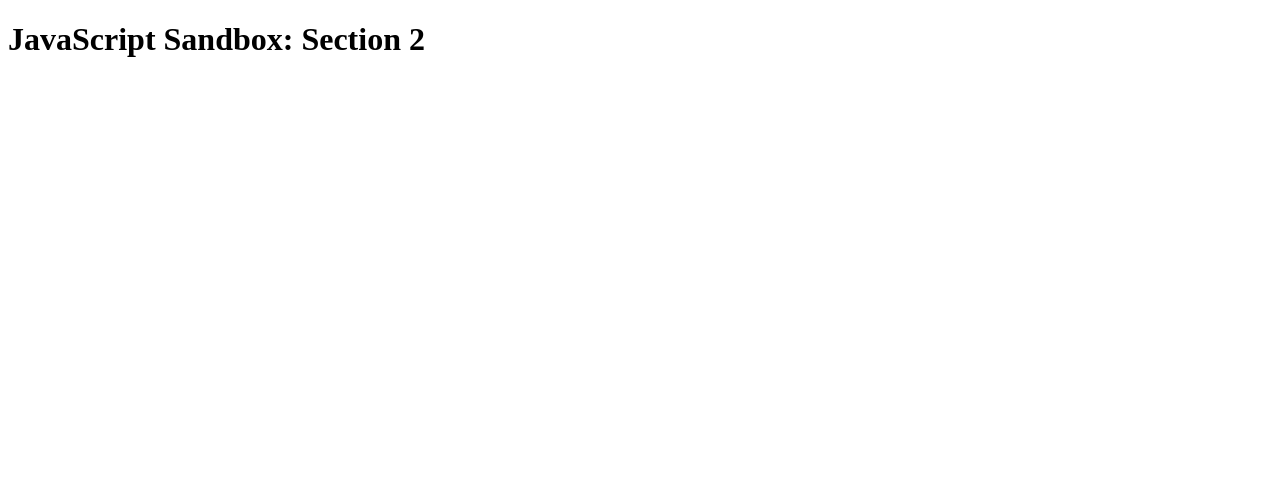
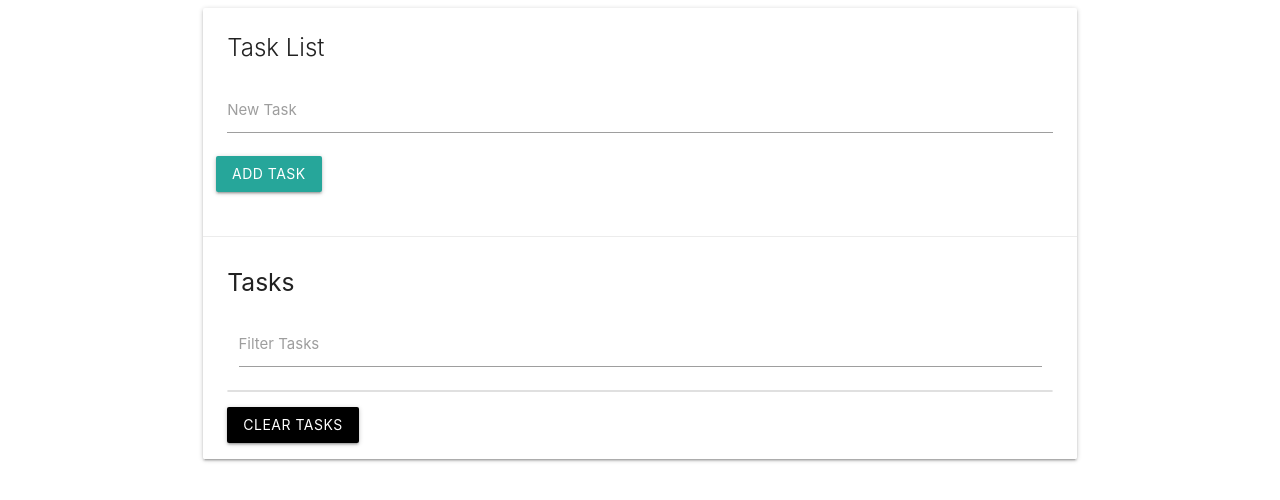
Before and after one commit to leminh4000/js-learning-4, a plain HTML site: page index.html in a window 1280 px wide. Drawn offline with nearby package versions, Linux system fonts and the light colour scheme.

Commit message:
chapter 4 begin

```diff
--- /dev/null
+++ b/app.js
@@ -0,0 +1,2 @@
+const form=document.querySelector('#task-form');
+console.log(form);
--- a/index.html
+++ b/index.html
@@ -1,13 +1,51 @@
-<!DOCTYPE html>
+<!doctype html>
 <html lang="en">
 <head>
     <meta charset="UTF-8">
-    <meta http-equiv="X-UA-Compatible" content="IE=edge">
-    <meta name="viewport" content="width=device-width, initial-scale=1.0">
-    <title>JavaScript Sandbox: Section 2</title>
+    <meta name="viewport"
+          content="width=device-width, user-scalable=no, initial-scale=1.0, maximum-scale=1.0, minimum-scale=1.0">
+    <meta http-equiv="X-UA-Compatible" content="ie=edge">
+    <title>Task List</title>
+    <link rel="stylesheet" href="https://cdnjs.cloudflare.com/ajax/libs/materialize/1.0.0/css/materialize.min.css">
+
 </head>
 <body>
-    <h1>JavaScript Sandbox: Section 2</h1>
-    <script src="app.js"></script>
+<div class="container">
+    <div class="row">
+        <div class="col s12">
+            <div id="main" class="card">
+                <div class="card-content">
+                    <span class="card-title">Task List</span>
+                    <div class="row">
+                        <form id="task-form">
+                            <div class="input-field col s12">
+                                <input id="task" type="text" class="validate">
+                                <label for="task">New Task</label>
+                            </div>
+                            <input type="submit" value="Add Task" class="btn">
+                        </form>
+                    </div>
+                </div>
+                <div class="card-action">
+                    <h5 id="task-title">Tasks</h5>
+                    <div class="input-field col s12">
+                        <input type="text" name="filter" id="filter">
+                        <label for="filter">Filter Tasks</label>
+                    </div>
+                    <ul class="collection"></ul>
+                    <a href="#" class="clear-tasks btn black">Clear Tasks</a>
+                </div>
+            </div>
+        </div>
+
+        <script src="https://cdnjs.cloudflare.com/ajax/libs/materialize/1.0.0/js/materialize.min.js"></script>
+        <script src="https://code.jquery.com/jquery-3.6.0.js"
+                integrity="sha256-H+K7U5CnXl1h5ywQfKtSj8PCmoN9aaq30gDh27Xc0jk=" crossorigin="anonymous"></script>
+        <link rel="stylesheet"
+              href="https://cdn.jsdelivr.net/npm/@fortawesome/fontawesome-free@5.15.4/css/fontawesome.min.css"
+              integrity="sha384-jLKHWM3JRmfMU0A5x5AkjWkw/EYfGUAGagvnfryNV3F9VqM98XiIH7VBGVoxVSc7"
+              crossorigin="anonymous">
+        <script src="app.js"></script>
+
 </body>
 </html>
```
Also changed, not shown: index.js (deleted).
